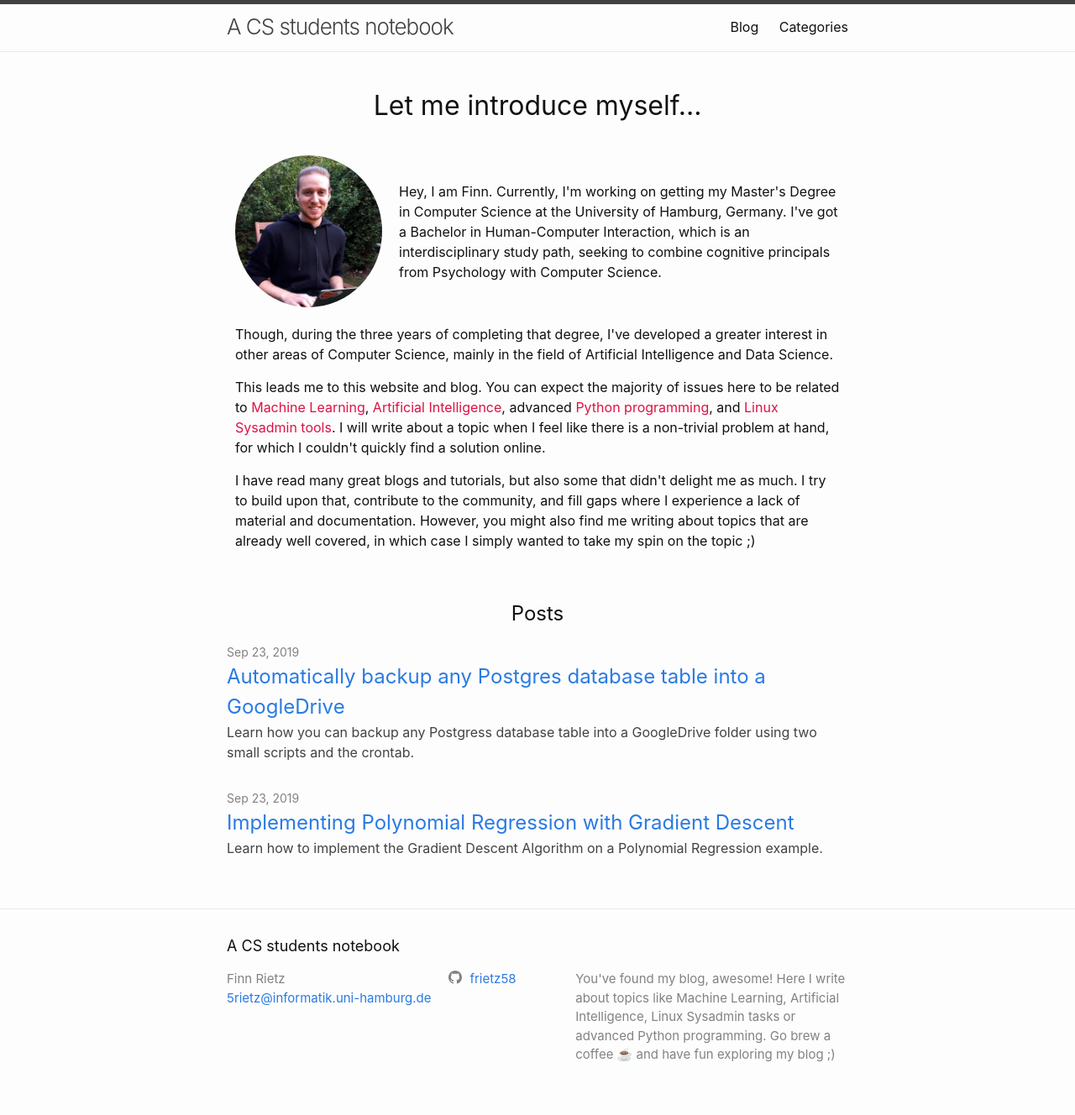
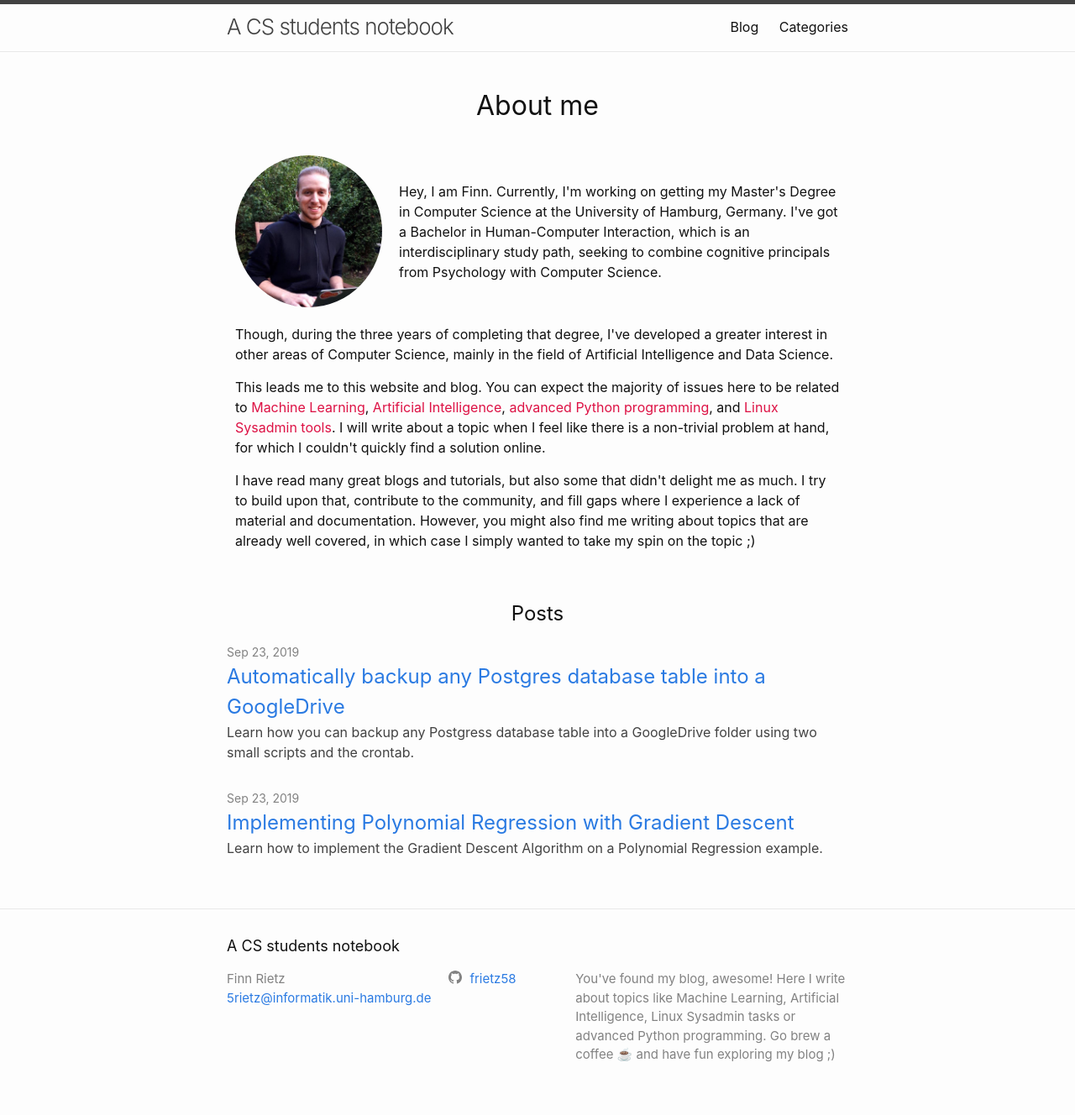
Before and after one commit to frietz58/frietz58.github.io, a Jekyll site: the page built from index.markdown, in a window 1280 px wide. Shown: the whole page at 84% size. Built offline with Jekyll 4.4.1, drawn with Linux system fonts in a browser that asks for light colours.

Commit message:
small layout changes

```diff
--- a/index.markdown
+++ b/index.markdown
@@ -6,7 +6,7 @@ layout: home
 ---
 
 <div class="home-author-text-wrapper">
-  <header class="home-intro-header"><h1 class="home-headings">Let me introduce myself...</h1></header>
+  <header class="home-intro-header"><h1 class="home-headings">About me</h1></header>
   <!-- The text next to the image-->
   <article class="main">
     <p class="next-to-author"> Hey, I am Finn. Currently, I'm working on getting my Master's Degree in Computer Science at the University of Hamburg, Germany. I've got a Bachelor in Human-Computer Interaction, which is an interdisciplinary study path, seeking to combine cognitive principals from Psychology with Computer Science. </p>
@@ -20,7 +20,7 @@ layout: home
   <!-- The text underneath the image and first sentence...-->
   <footer class="footer">
     <p> Though, during the three years of completing that degree, I've developed a greater interest in other areas of Computer Science, mainly in the field of Artificial Intelligence and Data Science. </p>
-    <p> This leads me to this website and blog. You can expect the majority of issues here to be related to <span class="text-highlight-red">Machine Learning</span>, <span class="text-highlight-red">Artificial Intelligence</span>, advanced <span class="text-highlight-red">Python programming</span>, and <span class="text-highlight-red">Linux Sysadmin tools</span>. I will write about a topic when I feel like there is a non-trivial problem at hand, for which I couldn't quickly find a solution online. </p>
+    <p> This leads me to this website and blog. You can expect the majority of issues here to be related to <span class="text-highlight-red">Machine Learning</span>, <span class="text-highlight-red">Artificial Intelligence</span>, <span class="text-highlight-red">advanced Python programming</span>, and <span class="text-highlight-red">Linux Sysadmin tools</span>. I will write about a topic when I feel like there is a non-trivial problem at hand, for which I couldn't quickly find a solution online. </p>
     <p> I have read many great blogs and tutorials, but also some that didn't delight me as much. I try to build upon that, contribute to the community, and fill gaps where I experience a lack of material and documentation. However, you might also find me writing about topics that are already well covered, in which case I simply wanted to take my spin on the topic ;) </p>
   </footer>
 </div>
```
